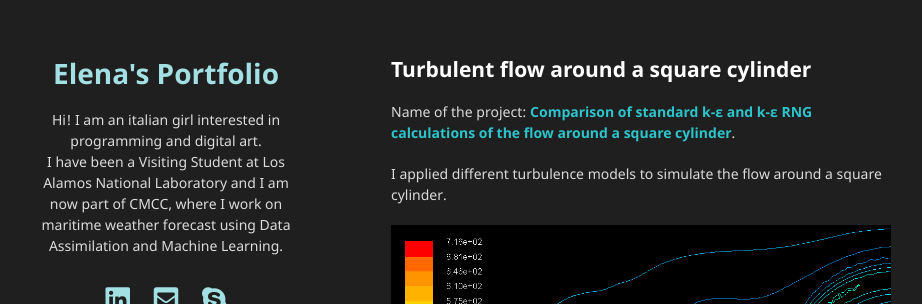
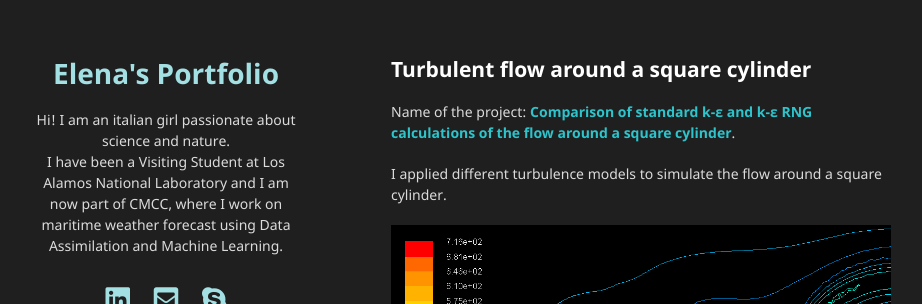
Before and after one commit to elenafini/elenafini.github.io, a Jekyll site: the page built from index.html, in a window 1280 px wide. Shown: the top 304 px of the page, without its empty margins (179-1101 px from the left). Built offline with Jekyll 4.4.1, drawn with Linux system fonts in a browser that asks for light colours; the list of posts is cut into pages by our own code.

Commit message:
Update _config.yml

```diff
--- a/_config.yml
+++ b/_config.yml
@@ -2,7 +2,8 @@ title: Elena's Portfolio
 logo:
 paginate: 5
 description: |-
-  Hi! I am an italian girl interested in programming and digital art.<br />
+  Hi! I am an italian girl passionate about science and nature.<br />
+
   I have been a Visiting Student at Los Alamos National Laboratory and I am now part of CMCC,
   where I work on maritime weather forecast using Data Assimilation and Machine Learning.
 theme: jekyll-theme-minimal
```
